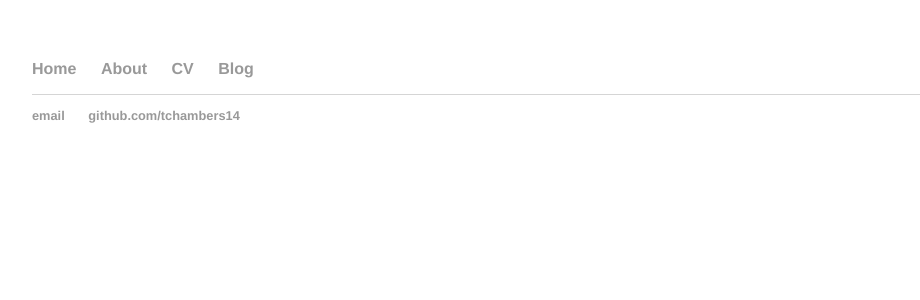
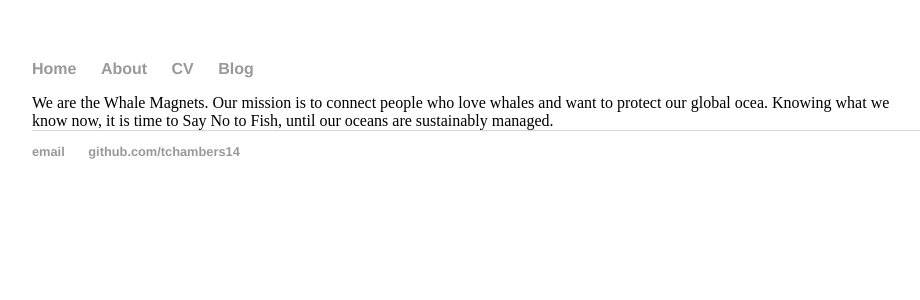
Before and after one commit to tchambers14/tchambers14.github.io, a Jekyll site: the page built from about/index.html, in a window 1280 px wide. Shown: the top 300 px of the page, without its empty margins (160-1080 px from the left). Built offline with Jekyll 4.4.1, drawn with Linux system fonts in a browser that asks for light colours.

Commit message:
Added About Us Section

```diff
--- a/about/index.html
+++ b/about/index.html
@@ -8,6 +8,6 @@ title: Whale Magnet's Blog
     <title>About the Whale Magnet's</title>
 </head>
 <body>
-
+  <div>We are the Whale Magnets. Our mission is to connect people who love whales and want to protect our global ocea. Knowing what we know now, it is time to Say No to Fish, until our oceans are sustainably managed. </div>
 </body>
 </html>
```
Also changed, not shown: 1 other file.
